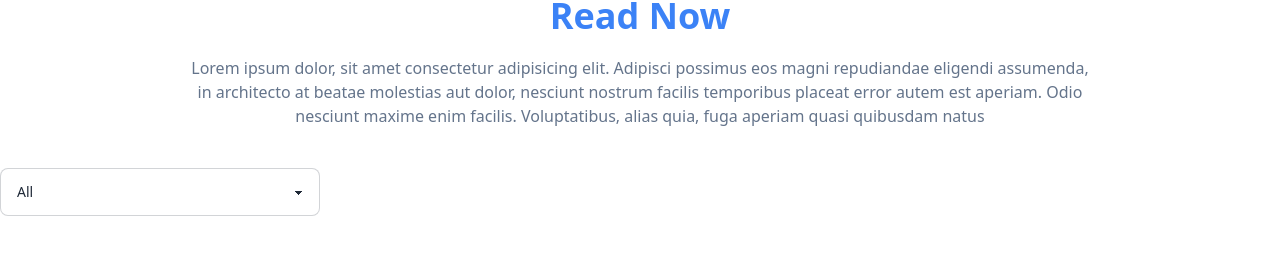
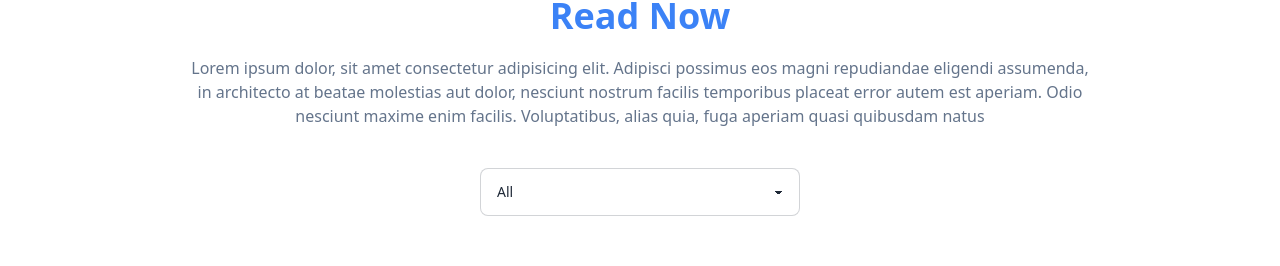
Before and after one commit to iambasilp/Book-Is-Important, a React (Vite) app: page / in a window 1280 px wide. Shown: the part 1712-1978 px from the top of the page. Built offline with nearby package versions, Linux system fonts and the light colour scheme.

Commit message:
filter card updated

```diff
--- a/src/components/ReadNow.jsx
+++ b/src/components/ReadNow.jsx
@@ -1,7 +1,12 @@
+import { useState } from "react";
 import ReadNowCard from "./ReadNowCard";
 import ReadNowFilterTool from "./ReadNowFilterTool";
+
 const ReadNow = () => {
-  const cardData = [
+
+
+
+  let cardData = [
     {
       imgSrc: "https://picsum.photos/400/300?random=1",
       title: "Art and Design",
@@ -51,13 +56,31 @@ const ReadNow = () => {
       isRead: false,
     },
   ];
+  const [data,setData] = useState(cardData)
+  function onListChange(event) {
+     let value = event.target.value
+     let newList = cardData.filter((item)=>{
+        if(value === "All"){
+          return true;
+        }else if(value === "Read"){
+          return item.isRead === true;
+        }else if(value === "Unread"){
+          return item.isRead === false;
+        }
+        return false
+     })
+     console.log(newList)
+     setData(newList)
 
+  }
   return (
+
     <div
       className="min-h-screen flex flex-col justify-center align-middle mt-10"
       id="ReadNow"
     >
-      <ReadNowFilterTool>
+      {console.log("Render")}
+      <ReadNowFilterTool onselectAction={onListChange}>
         <div className="readnow_content">
           <h1 className="read-heading text-center w-full text-black text-4xl  text-blue-500 hover:text-red-500 font-bold">
             Read Now
@@ -71,8 +94,8 @@ const ReadNow = () => {
           </p>
         </div>
       </ReadNowFilterTool>
-      <div className="carousel carousel-end rounded-box gap-6 m-20">
-        {cardData.map((cardItem, cardIndex) => {
+      <div className="carousel carousel-end rounded-box gap-6 m-20 transition-all">
+        {data.map((cardItem, cardIndex) => {
           return (
             <ReadNowCard
               key={cardIndex}
@@ -84,6 +107,7 @@ const ReadNow = () => {
               onAction={() => {
                 alert("You have clicked article card");
               }}
+
             />
           );
         })}
--- a/src/components/ReadNowFilterTool.jsx
+++ b/src/components/ReadNowFilterTool.jsx
@@ -1,11 +1,11 @@
 import React from "react";
 
-const ReadNowFilterTool = ({ children }) => {
+const ReadNowFilterTool = ({ children, onselectAction}) => {
   return (
     <div>
       {children}
-      <div>
-        <select className="select select-bordered w-full max-w-xs flex justify-center mt-10">
+      <div className="flex justify-center">
+        <select onChange={onselectAction} className="select select-bordered w-full max-w-xs mt-10">
           <option value="All">
             All
           </option>
```
Lines whose indentation alone changed are shown as unchanged.
